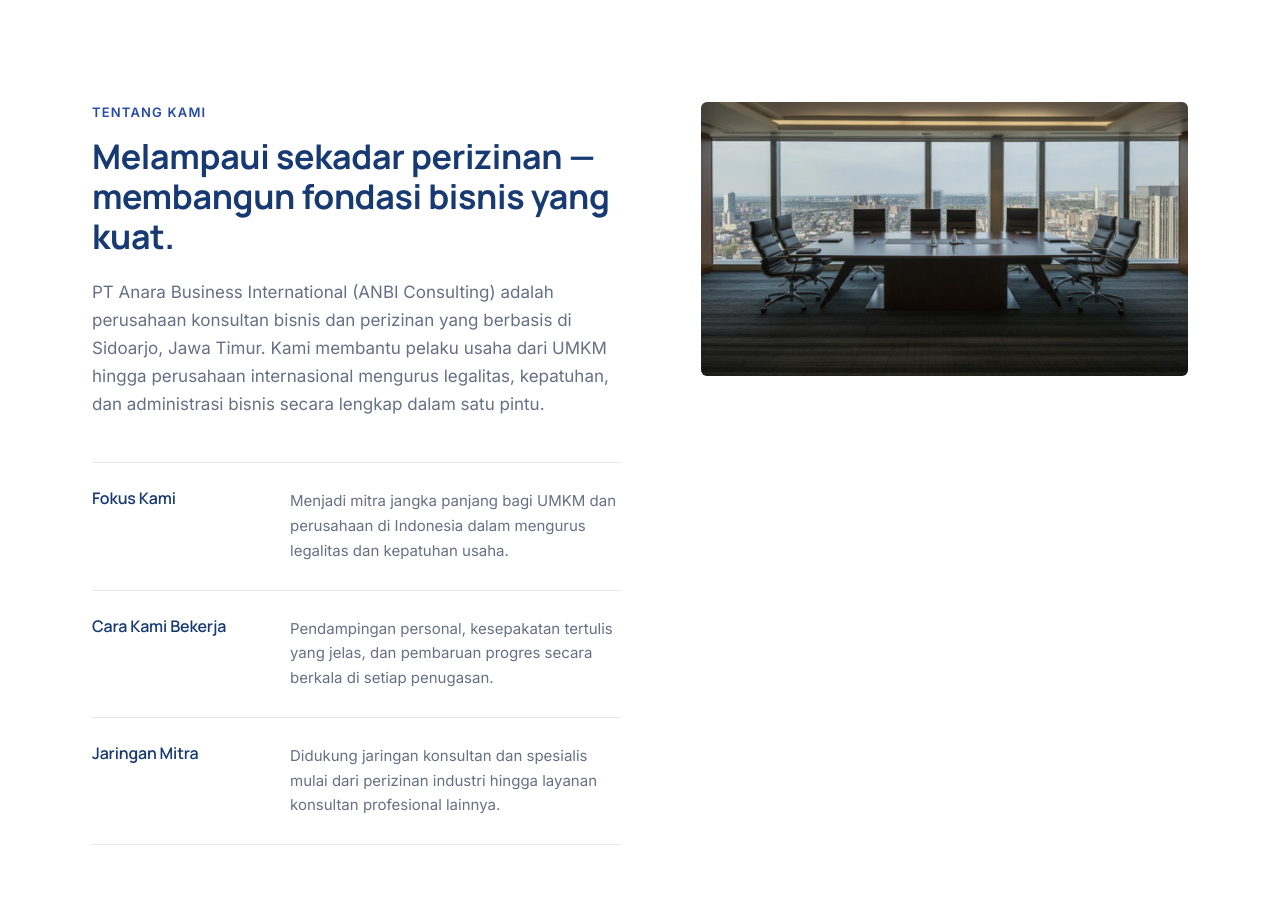
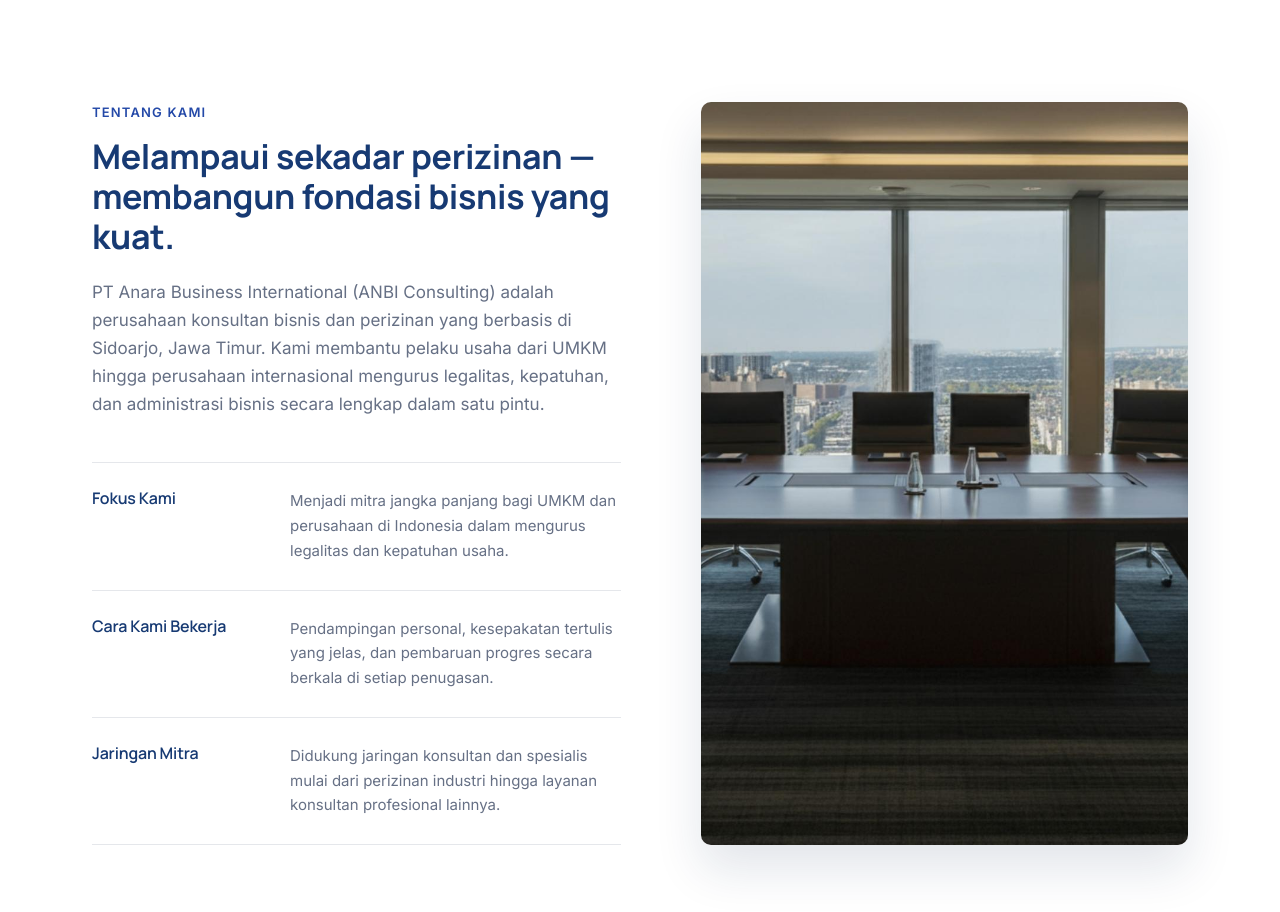
Before and after one commit to Shinlin93/anbi-website, a website: page index.html in a window 1280 px wide. Shown: the part 830-1742 px from the top of the page. Drawn offline with Linux system fonts and the light colour scheme.

Commit message:
Update style.css

```diff
--- a/assets/css/style.css
+++ b/assets/css/style.css
@@ -147,15 +147,20 @@ nav.nav-links a:hover::after { width: 100%; }
 .hero-actions { display: flex; gap: 16px; flex-wrap: wrap; }
 
 /* ---------- ABOUT (components/about.html) ---------- */
-.about-grid { display: grid; grid-template-columns: 1fr 0.92fr; gap: 80px; align-items: start; }
+.about-grid { display: grid; grid-template-columns: 1fr 0.92fr; gap: 80px; align-items: stretch; }
 .about-text h2 { font-size: 34px; margin-bottom: 22px; max-width: 520px; }
 .about-text > p.lead { color: var(--slate); font-size: 17px; margin-bottom: 44px; max-width: 520px; }
 .about-list { border-top: 1px solid var(--border); }
 .about-item { display: grid; grid-template-columns: 170px 1fr; gap: 28px; padding: 26px 0; border-bottom: 1px solid var(--border); }
 .about-item h4 { font-size: 16px; font-weight: 600; color: var(--navy-deep); }
 .about-item p { color: var(--slate); font-size: 15px; }
-.about-photo { position: sticky; top: 110px; }
-.about-photo img { width: 100%; border-radius: 6px; }
+.about-photo {
+  border-radius: 10px;
+  overflow: hidden;
+  box-shadow: 0 24px 48px rgba(16,41,79,0.12);
+  min-height: 380px;
+}
+.about-photo img { width: 100%; height: 100%; object-fit: cover; display: block; }
 
 /* ---------- SERVICES (components/services.html) ---------- */
 .services-grid {
@@ -301,7 +306,7 @@ a:focus-visible, button:focus-visible { outline: 2px solid var(--navy); outline-
 @media (max-width: 980px) {
   section { padding: 72px 0; }
   .about-grid { grid-template-columns: 1fr; gap: 44px; }
-  .about-photo { position: static; order: -1; }
+  .about-photo { order: -1; min-height: 280px; }
   .services-grid { grid-template-columns: 1fr 1fr; }
   .client-grid { grid-template-columns: repeat(2, 1fr); }
   .why-grid-2col { grid-template-columns: 1fr; gap: 36px; }
```
